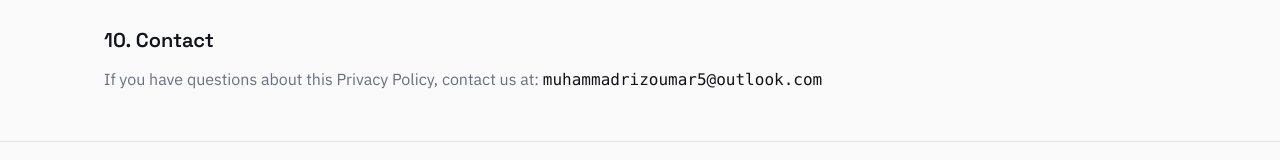
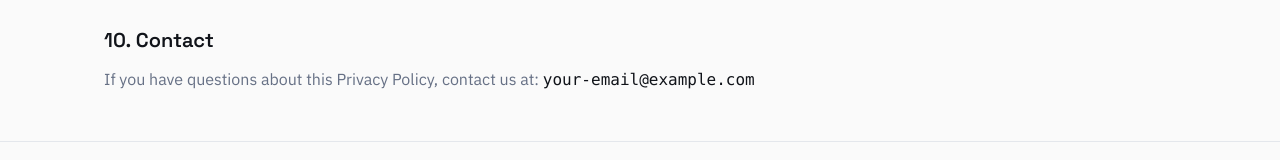
Before and after one commit to muhammadrizo-js/devtools-hub, a Next.js app: page /privacy-policy in a window 1280 px wide. Shown: the part 1347-1507 px from the top of the page. Built offline with nearby package versions, Linux system fonts and the light colour scheme.

Commit message:
Replace personal email with placeholder

```diff
--- a/app/privacy-policy/page.tsx
+++ b/app/privacy-policy/page.tsx
@@ -121,7 +121,7 @@ export default function PrivacyPolicyPage() {
             10. Contact
           </h2>
           <p className="text-[#667085] leading-relaxed">
-            If you have questions about this Privacy Policy, contact us at: <span className="text-[#101319] font-mono">muhammadrizoumar5@outlook.com</span>
+            If you have questions about this Privacy Policy, contact us at: <span className="text-[#101319] font-mono">your-email@example.com</span>
           </p>
         </section>
       </div>
--- a/app/terms-of-service/page.tsx
+++ b/app/terms-of-service/page.tsx
@@ -110,7 +110,7 @@ export default function TermsOfServicePage() {
             10. Contact
           </h2>
           <p className="text-[#667085] leading-relaxed">
-            If you have questions about these Terms, contact us at: <span className="text-[#101319] font-mono">muhammadrizoumar5@outlook.com</span>
+            If you have questions about these Terms, contact us at: <span className="text-[#101319] font-mono">your-email@example.com</span>
           </p>
         </section>
       </div>
```
